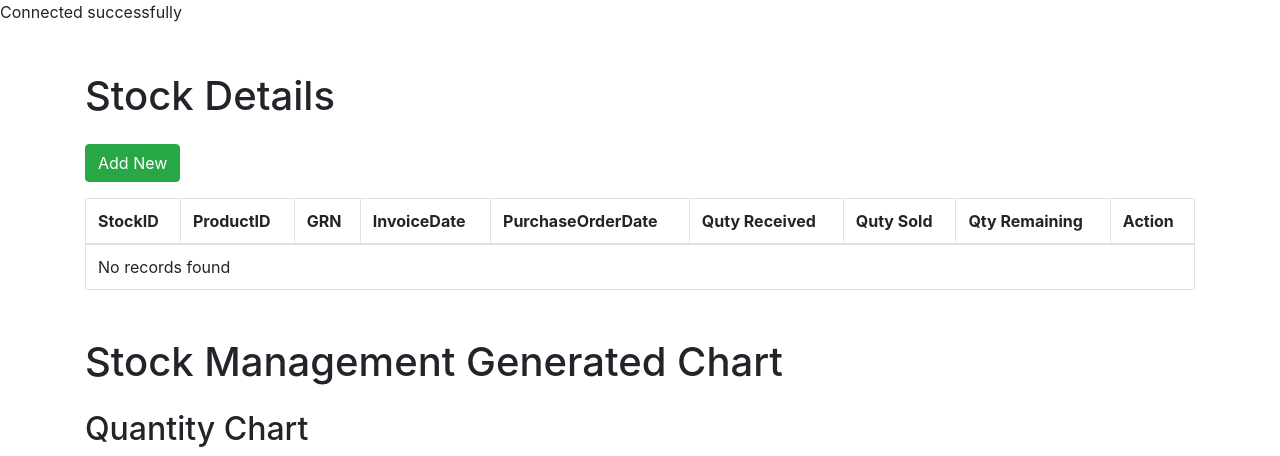
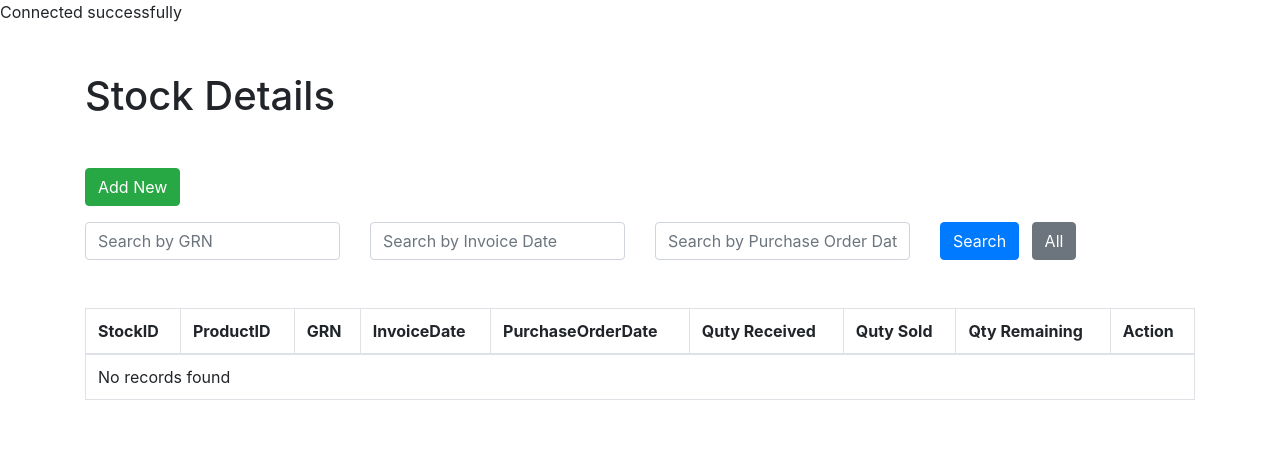
Before and after one commit to Imasha-Senadheera/Karunarathne-Industry, a PHP site: page /stock.php in a window 1280 px wide. Shown: the top 456 px of the page. After the commit the page ends 400 px from the top, so only its background shows below. Run offline with PHP 8.4, Linux system fonts and the light colour scheme; data that the repository does not hold is empty; some libraries are stand-ins or nearby versions.

Commit message:
10th Commit

```diff
--- a/log1/stock.php
+++ b/log1/stock.php
@@ -1,19 +1,14 @@
 <?php
 include 'connect.php';
 
-$sql = "SELECT * FROM stock";
+$searchGRN = isset($_GET['search_grn']) ? $_GET['search_grn'] : '';
+$searchInvoiceDate = isset($_GET['search_invoice_date']) ? $_GET['search_invoice_date'] : '';
+$searchPurchaseOrderDate = isset($_GET['search_purchase_order_date']) ? $_GET['search_purchase_order_date'] : '';
+
+// Build the SQL query with filters
+$sql = "SELECT * FROM stock WHERE GRN LIKE '%$searchGRN%' AND InvoiceDate LIKE '%$searchInvoiceDate%' AND PurchaseOrderDate LIKE '%$searchPurchaseOrderDate%'";
 $result = $con->query($sql);
-
-//$currentTime = date("H:i");
-//$allowedStartTime = strtotime("08:00");
-//$allowedEndTime = strtotime("18:00");
-
-//if (strtotime($currentTime) < $allowedStartTime || strtotime($currentTime) > $allowedEndTime) {
-//    die("Access to this page is restricted outside of the allowed time range (8:00 AM - 6:00 PM).");
-//}
-
 ?>
-
 
 <!DOCTYPE html>
 <html>
@@ -24,8 +19,29 @@ $result = $con->query($sql);
 </head>
 <body>
 <div class="container mt-5">
-        <h1 class="mb-4">Stock Details</h1>
+    <h1 class="mb-5">Stock Details</h1>
     <a href="stock_create.php" class="btn btn-success mb-3">Add New</a>
+
+<!-- Add search and filter form -->
+<form class="mb-5" method="GET">
+    <div class="row">
+        <div class="col">
+            <input type="text" class="form-control" placeholder="Search by GRN" name="search_grn">
+        </div>
+        <div class="col">
+            <input type="text" class="form-control" placeholder="Search by Invoice Date" name="search_invoice_date">
+        </div>
+        <div class="col">
+            <input type="text" class="form-control" placeholder="Search by Purchase Order Date" name="search_purchase_order_date">
+        </div>
+        <div class="col">
+            <button type="submit" class="btn btn-primary">Search</button>
+            <a href="stock.php" class="btn btn-secondary ml-2">All</a>
+        </div>
+    </div>
+</form>
+
+
         <table class="table table-bordered">
         <thead>
             <tr>
@@ -67,51 +83,7 @@ $result = $con->query($sql);
         </table>
     </div>
 
-    <?php
 
-$sql = "SELECT * FROM stock";
-$result = $con->query($sql);
 
-$chartData = [['StockID', 'QuantityReceived', 'QuantityRemaining']];
-
-if ($result->num_rows > 0) {
-    while ($row = $result->fetch_assoc()) {
-        $chartData[] = [intval($row["StockID"]), intval($row["QuantityReceived"]), intval($row["QuantityRemaining"])];
-    }
-}
-?>
-
-<div class="container mt-5">
-        <h1 class="mb-4">Stock Management Generated Chart</h1>
-    </div>
-
-    <div class="container mt-4">
-        <h2>Quantity Chart</h2>
-        <div id="chart_div"></div>
-    </div>
-
-    <script type="text/javascript">
-        google.charts.load('current', {'packages':['corechart']});
-        google.charts.setOnLoadCallback(drawChart);
-
-        function drawChart() {
-            var data = google.visualization.arrayToDataTable(<?php echo json_encode($chartData); ?>);
-
-            var options = {
-                title: 'Quantity Received and Remaining',
-                chartArea: {width: '50%'},
-                hAxis: {
-                    title: 'Quantity',
-                    minValue: 0
-                },
-                vAxis: {
-                    title: 'Stock ID'
-                }
-            };
-
-            var chart = new google.visualization.BarChart(document.getElementById('chart_div'));
-            chart.draw(data, options);
-        }
-    </script>
 </body>
 </html>
```
Also changed, not shown: log1/cashier.php (+41 -11 lines). Lines whose indentation alone changed are shown as unchanged.
